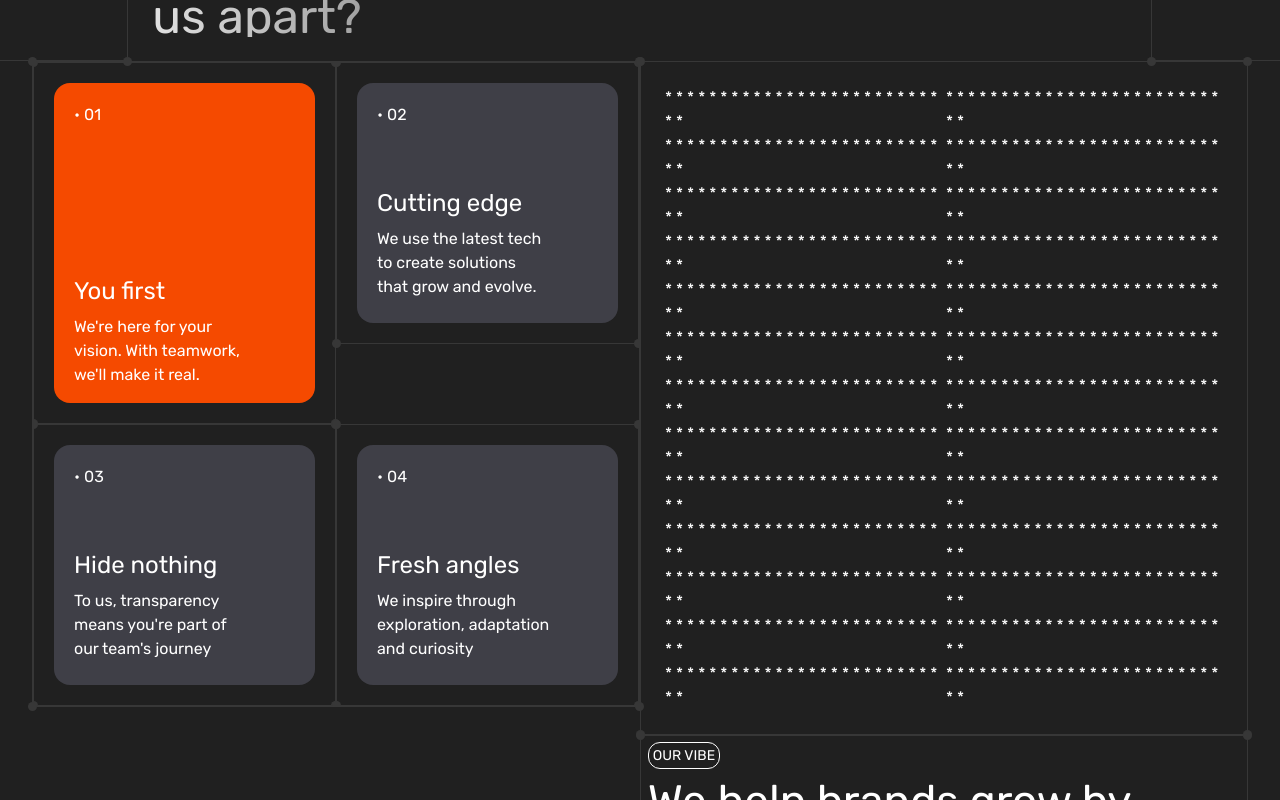
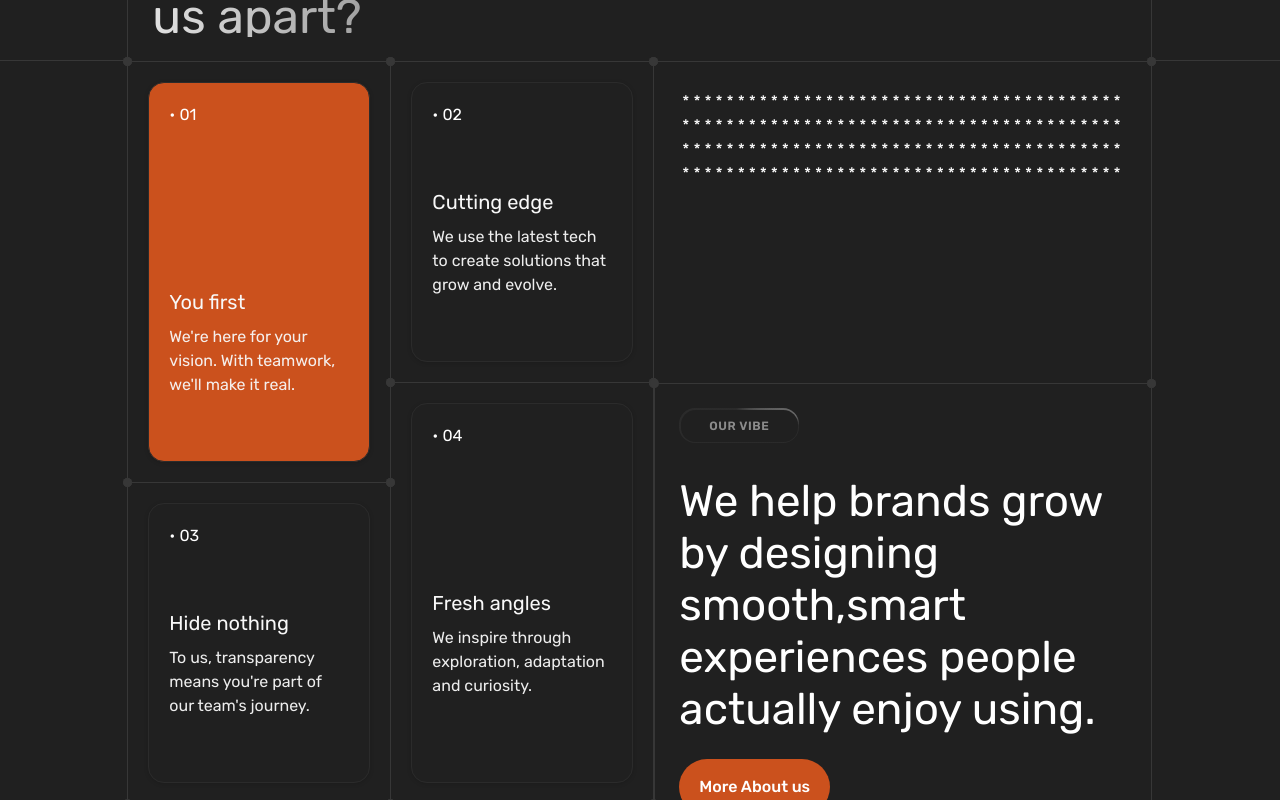
Before and after one commit to UsmanTariq786/webpioneers, a Next.js app: page /services in a window 1280 px wide. Shown: the part 7580-8380 px from the top of the page. Built offline with nearby package versions, Linux system fonts and the light colour scheme.

Commit message:
services page

```diff
--- a/src/Components/SmallCardData.tsx
+++ b/src/Components/SmallCardData.tsx
@@ -1,63 +1,177 @@
-import React from 'react'
-import smallCard from '@/app/Data/SmallCardData'
-import RoundCornerWrapper from '@/Components/RoundCornerWrapper';
+import React from "react";
+import smallCard from "@/app/Data/SmallCardData";
+import RoundCornerWrapper from "@/Components/RoundCornerWrapper";
+
+const data = [
+  {
+    id: "• 01",
+    heading: "You first",
+    description:
+      "We're here for your vision. With teamwork, we'll make it real.",
+  },
+  {
+    id: "• 02",
+    heading: "Cutting edge",
+    description:
+      "We use the latest tech to create solutions that grow and evolve.",
+  },
+  {
+    id: "• 03",
+    heading: "Hide nothing",
+    description: "To us, transparency means you're part of our team's journey ",
+  },
+  {
+    id: "• 04",
+    heading: "Fresh angles",
+    description: "We inspire through exploration, adaptation and curiosity",
+  },
+];
 
 function SmallCardData() {
   return (
     <div>
-      <div className="flex flex-nowrap overflow-x-auto sm:grid sm:grid-cols-2">
+      <DeskTopCardsView />
+
+      <div className="flex flex-row overflow-auto">
         {smallCard.map((card, index) => (
-          <div key={index + 'smallcradwhatisthiscard'}>
-
-            {/* ✅ Desktop / md+: with RoundCornerWrapper */}
-            <div className="hidden md:block">
-              <RoundCornerWrapper>
-                <div
-                  className={`p-5 m-5 bg-orange-600 rounded-2xl ${
-                    index === 0 ? 'h-[320px] sm:h-80' : 'bg-zinc-700'
-                  } h-[320px] sm:h-60`}
-                >
-                  <span>{card.id}</span>
-                  <h2
-                    className={`pt-15 text-2xl mb-2 ${
-                      index === 0 ? 'mt-22' : ''
-                    }`}
-                  >
-                    {card.heading}
-                  </h2>
-                  <p className={`${index === 1 ? 'w-[170px]' : 'w-[180px]'}`}>
-                    {card.description}
-                  </p>
-                </div>
-              </RoundCornerWrapper>
-            </div>
-
+          <div key={index + "smallcradwhatisthiscard"}>
             {/* ✅ Mobile / <md: without RoundCornerWrapper */}
             <div className="block md:hidden">
+            <RoundCornerWrapper>
               <div
-                className={`p-5 m-5 bg-orange-600 rounded-2xl ${
-                  index === 0 ? 'h-[320px] sm:h-80' : 'bg-zinc-700'
-                } h-[320px] sm:h-60`}
+                className={`p-5 m-5 border-1 border-[#2b2b2b] border-opacity-40 rounded-2xl h-[320px] sm:h-80 ${
+                  index === 0 ? "bg-[#D4541DF2]" : ""
+                } h-[320px] sm:h-60  `}
+                style={{
+                  boxShadow: "rgba(0, 0, 0, 0.16) 0px 1px 4px",
+                }}
               >
                 <span>{card.id}</span>
-                <h2
-                  className={`pt-15 text-2xl mb-2 ${
-                    index === 0 ? 'mt-22' : ''
-                  }`}
-                >
+                <h2 className={`pt-30 text-[20px] mb-2 text-[#F8F8F8] `}>
                   {card.heading}
                 </h2>
-                <p className={`${index === 1 ? 'w-[170px]' : 'w-[180px]'}`}>
+                <p className={` text-[#F8F8F8] opacity-95 ${"w-[180px]"}`}>
                   {card.description}
                 </p>
               </div>
+              </RoundCornerWrapper>
             </div>
-
           </div>
         ))}
       </div>
     </div>
-  )
+  );
 }
 
-export default SmallCardData
+export default SmallCardData;
+
+const DeskTopCardsView = () => {
+  return (
+    <>
+      <div className="hidden md:block">
+     <section className="w-full flex flex-row">
+       {/* 1st 3rd */}
+        <section className="w-full flex flex-col">
+        <RoundCornerWrapper>
+          <div
+            className={`p-5 m-5 border-1 border-[#2b2b2b] border-opacity-40 rounded-2xl bg-[#D4541DF2]
+                  h-[380px]`}
+            style={{
+              boxShadow: "rgba(0, 0, 0, 0.16) 0px 1px 4px",
+            }}
+          >
+            <span>• 01</span>
+            <h2 className={`pt-40 text-[20px] mb-2 text-[#F8F8F8] `}>
+              You first
+            </h2>
+            <p className={` text-[#F8F8F8] opacity-95 ${"w-[180px]"}`}>
+              We're here for your vision. With teamwork, we'll make it real.
+            </p>
+          </div>
+        </RoundCornerWrapper>
+        <RoundCornerWrapper top={false} >
+          <div
+            className={`p-5 m-5 border-1 border-[#2b2b2b] border-opacity-40 rounded-2xl
+                  h-[280px]`}
+            style={{
+              boxShadow: "rgba(0, 0, 0, 0.16) 0px 1px 4px",
+            }}
+          >
+            <span>• 03</span>
+            <h2 className={`pt-15 text-[20px] mb-2 text-[#F8F8F8] `}>
+            Hide nothing
+            </h2>
+            <p className={` text-[#F8F8F8] opacity-95 ${"w-[180px]"}`}>
+            To us, transparency means you're part of our team's journey.
+            </p>
+          </div>
+        </RoundCornerWrapper>
+        </section>
+         {/* 2st 4rd */}
+        <section className="w-full flex flex-col">
+        <RoundCornerWrapper left={false}>
+          <div
+            className={`p-5 m-5 border-1 border-[#2b2b2b] border-opacity-40 rounded-2xl
+                  h-[280px]`}
+            style={{
+              boxShadow: "rgba(0, 0, 0, 0.16) 0px 1px 4px",
+            }}
+          >
+            <span>• 02</span>
+            <h2 className={`pt-15 text-[20px] mb-2 text-[#F8F8F8] `}>
+            Cutting edge
+            </h2>
+            <p className={` text-[#F8F8F8] opacity-95 ${"w-[180px]"}`}>
+            We use the latest tech to create solutions that grow and evolve.
+            </p>
+          </div>
+        </RoundCornerWrapper>
+        <RoundCornerWrapper top={false}  left={false}>
+          <div
+            className={`p-5 m-5 border-1 border-[#2b2b2b] border-opacity-40 rounded-2xl
+                  h-[380px]`}
+            style={{
+              boxShadow: "rgba(0, 0, 0, 0.16) 0px 1px 4px",
+            }}
+          >
+            <span>• 04</span>
+            <h2 className={`pt-35 text-[20px] mb-2 text-[#F8F8F8] `}>
+            Fresh angles
+            </h2>
+            <p className={` text-[#F8F8F8] opacity-95 ${"w-[180px]"}`}>
+            We inspire through exploration, adaptation and curiosity.
+            </p>
+          </div>
+        </RoundCornerWrapper>
+        </section>
+     </section>
+
+      </div>
+    </>
+  );
+};
+
+// <div
+// className={`p-5 m-5 border-1 border-[#2b2b2b] border-opacity-40    rounded-2xl ${
+//   index === 0 || 3 ? "h-[320px]" : "h-[220px]"
+// } h-[320px] sm:h-60 ${index === 0 ?"bg-[#D4541DF2]":"" } `}
+// style={{
+//   boxShadow: "rgba(0, 0, 0, 0.16) 0px 1px 4px",
+// }}
+// >
+// <span>{card.id}</span>
+// <h2
+//   className={`pt-15 text-[20px] mb-2 text-[#F8F8F8] ${
+//     index === 0 ? "mt-22" : ""
+//   }`}
+// >
+//   {card.heading}
+// </h2>
+// <p
+//   className={` text-[#F8F8F8] opacity-95 ${
+//     index === 1 ? "w-[170px]" : "w-[180px]"
+//   }`}
+// >
+//   {card.description}
+// </p>
+// </div>
--- a/src/app/services/page.tsx
+++ b/src/app/services/page.tsx
@@ -121,57 +121,59 @@ const ServicesPage = () => {
         </div>
       </section>
 
-<div className="hidden md:block">
-      <div className="grid grid-cols-1  md:flex  mx-8">
-        <div className="w-full md:w-1/2 ">
-          <RoundCornerWrapper>
+<div className="">
+<section>
+  <div className="w-full flex">
+    <div className="w-[9.95%] border-b border-[#373737]"></div>
+
+    <div className="w-[80.08%]">
+    <div className="flex flex-col lg:flex-col xl:flex-row">
+        <div className="w-full ">
             <SmallCardData />
-          </RoundCornerWrapper>
         </div>
-        <div className="w-full md:w-1/2 ">
+        <div className="w-full ">
           <div>
-            <div className="hidden md:flex">
-            <RoundCornerWrapper>
-              <div className="flex flex-row p-6 justify-center">
-                <div>
-                  {Array.from({ length: 13 }, (_, index) => (
-                    <div key={index + "starrs"}>
-                      <span>
-                        * * * * * * * * * * * * * * * * * * * * * * * * * * *
-                      </span>
-                    </div>
-                  ))}
-                </div>
-                <div className="pl-1">
-                  {Array.from({ length: 13 }, (_, index) => (
-                    <div key={index + "starrs"}>
-                      <span>
-                        * * * * * * * * * * * * * * * * * * * * * * * * * * *
-                      </span>
-                    </div>
-                  ))}
-                </div>
+            <div className="hidden xl:block">
+            <RoundCornerWrapper left={false}>
+              <div className="flex flex-row justify-center p-7">
+              <div className="h-[265px]">
+                * * * * * * * * * * * * * * * * * * * *
+                * * * * * * * * * * * * * * * * * * * *
+                * * * * * * * * * * * * * * * * * * * *
+                * * * * * * * * * * * * * * * * * * * *
+                * * * * * * * * * * * * * * * * * * * *
+                * * * * * * * * * * * * * * * * * * * *
+                * * * * * * * * * * * * * * * * * * * *
+                * * * * * * * * * * * * * * * * * * * *
+              </div>
+
+
+
               </div>
             </RoundCornerWrapper>
             </div>
-            <div className=" w-full">
-              {
-                <RoundCornerWrapper>
-                  <div className="p-[6.8px]">
-                    <span className="border-1 rounded-xl text-sm p-1">
-                      {Box[2].boxhead}
-                    </span>
+            <div className="">
+                <RoundCornerWrapper bottom={false} top={false} dotBottomLeft={false} dotBottomRight={false}>
+                  <div className="p-6">
+                    <div className="w-30">
+                    <CommonQuestion question={Box[2].boxhead} />
+                    </div>
                     <br />
                     <h1 className="text-[30px] leading-[38px] md:text-[44px] md:leading-[52px] mt-2">{Box[2].boxdes}</h1> <br />
                     <Button title="More About us" />
                   </div>
                 </RoundCornerWrapper>
-              }
+
             </div>
           </div>
         </div>
       </div>
-      </div>
+    </div>
+    <div className="w-[9.95%] border-b border-[#373737]"></div>
+  </div>
+</section>
+
+  </div>
     </div>
   );
 };
```
Also changed, not shown: src/app/globals.css (line endings or trailing spaces).
